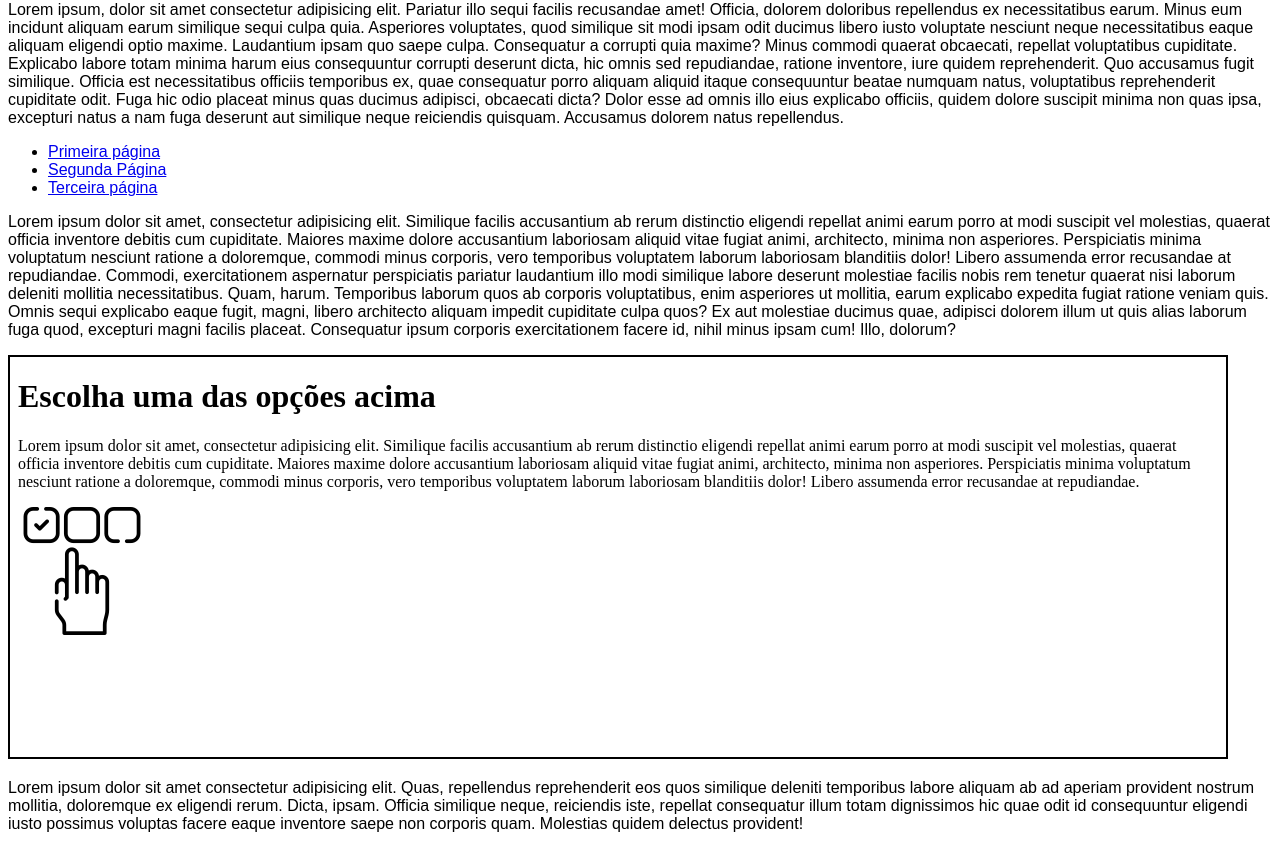
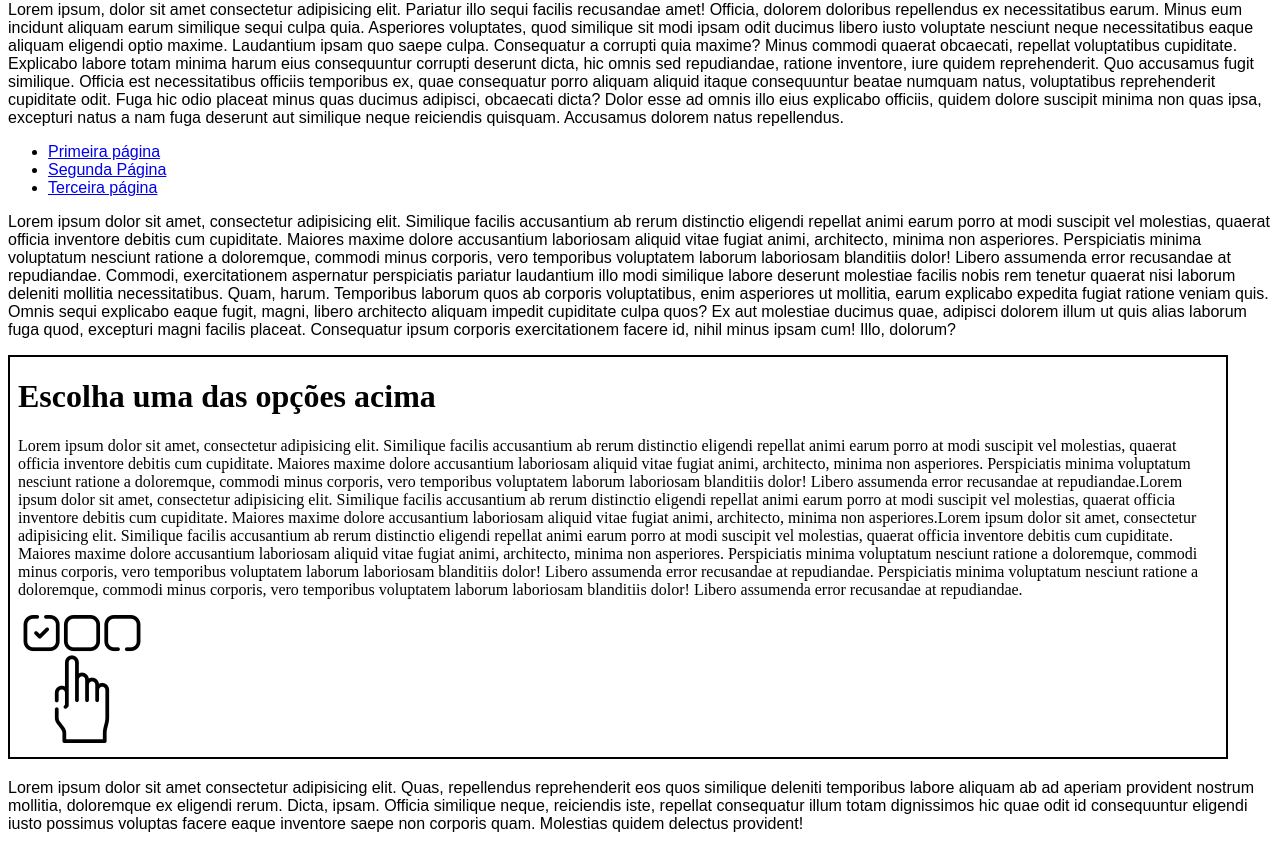
Before and after one commit to dudasantts/html-css, a plain HTML site: page exercicios/ex024/iframe003.html in a window 1280 px wide. Shown: the part 79-928 px from the top of the page. Drawn offline with Linux system fonts and the light colour scheme.

Commit message:
Exercício iframe 003

```diff
--- a/exercicios/ex024/iframe003.html
+++ b/exercicios/ex024/iframe003.html
@@ -39,6 +39,10 @@
 
     <iframe  id="tela" name="frame" srcdoc="<h1>Escolha uma das opções acima </h1><p>Lorem ipsum dolor sit amet, consectetur adipisicing elit. Similique facilis accusantium ab rerum distinctio eligendi repellat animi earum porro at modi suscipit vel molestias, quaerat officia inventore debitis cum cupiditate.
     Maiores maxime dolore accusantium laboriosam aliquid vitae fugiat animi, architecto, minima non asperiores. Perspiciatis minima voluptatum nesciunt ratione a doloremque, commodi minus corporis, vero temporibus voluptatem laborum laboriosam blanditiis dolor!
+    Libero assumenda error recusandae at repudiandae.Lorem ipsum dolor sit amet, consectetur adipisicing elit. Similique facilis accusantium ab rerum distinctio eligendi repellat animi earum porro at modi suscipit vel molestias, quaerat officia inventore debitis cum cupiditate.
+    Maiores maxime dolore accusantium laboriosam aliquid vitae fugiat animi, architecto, minima non asperiores.Lorem ipsum dolor sit amet, consectetur adipisicing elit. Similique facilis accusantium ab rerum distinctio eligendi repellat animi earum porro at modi suscipit vel molestias, quaerat officia inventore debitis cum cupiditate.
+    Maiores maxime dolore accusantium laboriosam aliquid vitae fugiat animi, architecto, minima non asperiores. Perspiciatis minima voluptatum nesciunt ratione a doloremque, commodi minus corporis, vero temporibus voluptatem laborum laboriosam blanditiis dolor!
+    Libero assumenda error recusandae at repudiandae. Perspiciatis minima voluptatum nesciunt ratione a doloremque, commodi minus corporis, vero temporibus voluptatem laborum laboriosam blanditiis dolor!
     Libero assumenda error recusandae at repudiandae.</p><img src='imagens/escolha.png'>">
         <p>Infelizmente seu navegador não é compatível com isso.</p>
     </iframe>
```
